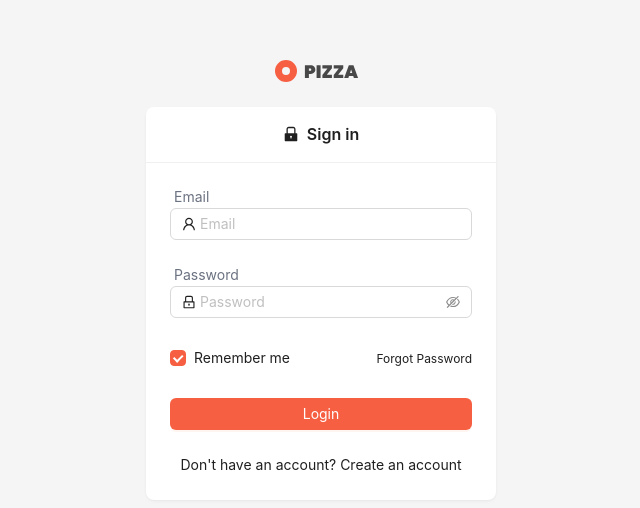
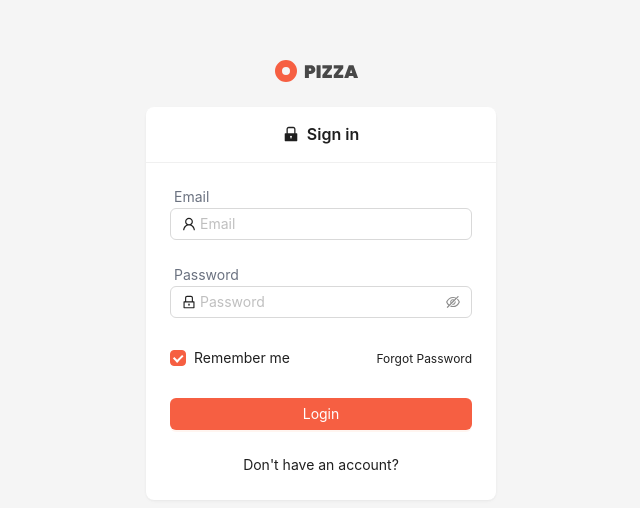
Before and after one commit to mungase-narayan/mernspace-c-admin-dashboard, a React (Vite) app: page /auth/login in a window 1280 px wide. Shown: the part 120-628 px from the top of the page, without its empty margins (319-959 px from the left). Built offline with nearby package versions, Linux system fonts and the light colour scheme; no server answers.

Commit message:
add: login page

```diff
--- a/src/pages/auth/LoginPage.tsx
+++ b/src/pages/auth/LoginPage.tsx
@@ -158,9 +158,7 @@ const LoginPage = () => {
                 </Button>
               </Form.Item>
               <div className="flex items-center justify-center">
-                <p>
-                  Don't have an account? <a href="">Create an account</a>
-                </p>
+                <a href="/auth/users">Don't have an account? </a>
               </div>
             </Form>
           </Card>
```
